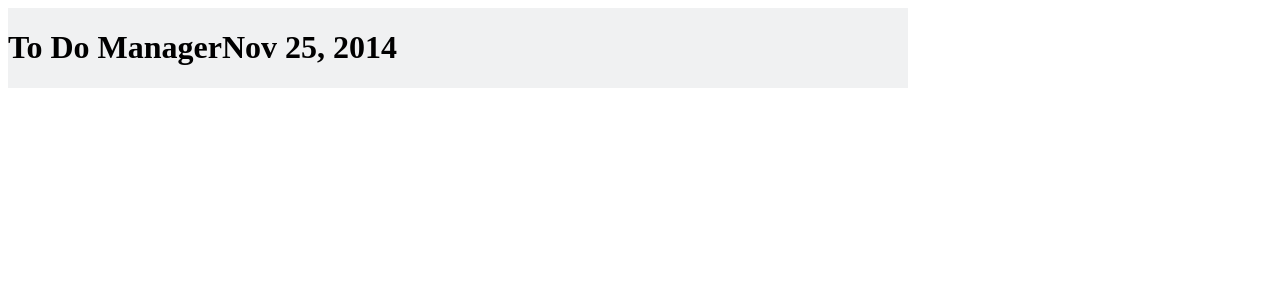
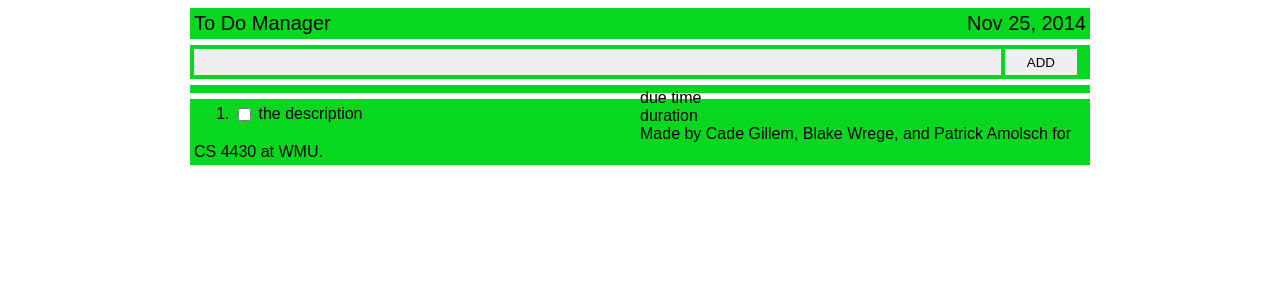
Before and after one commit to t4ls/todoapp, a PHP site: page / in a window 1280 px wide. Shown: the top 300 px of the page. Run offline with PHP 8.4, Linux system fonts and the light colour scheme.

Commit message:
Add some design and reorganize database-related modules.

```diff
--- /dev/null
+++ b/html/db/add_task.php
@@ -0,0 +1,4 @@
+<?php
+	require_once('db_interface.php');
+	echo add_task($_POST["description"]);
+?>
--- a/html/editor.php
+++ b/html/editor.php
@@ -1,3 +1,6 @@
 <div class="section" id="editor">
-
+    <form method="post" action="db/add_task.php">
+    	<input class="input" id="input_task_description" name="description" type="text"/>
+    	<input class="button" id="button_add_task" type="submit" value="ADD"/>
+    </form>
 </div>
--- /dev/null
+++ b/html/footer.php
@@ -0,0 +1,3 @@
+<div class="section" id="footer">
+	Made by Cade Gillem, Blake Wrege, and Patrick Amolsch for CS 4430 at WMU.
+</div>
--- a/html/header.php
+++ b/html/header.php
@@ -1,7 +1,8 @@
 <?php
     require_once 'core.php';
 ?>
-<div class="header">
-    <div class="title" id="title"><h1><?php echo TITLE; ?></h1></div>
-    <div class="title" id="date"><h1><?php echo get_date(); ?></h1></div>
+<div id="header" class="section">
+    <span class="title" id="title"><?php echo TITLE; ?></span>
+    <span class="title" id="date"><?php echo get_date(); ?></span>
+    <div class="spacer"></div>
 </div>
--- a/html/index.php
+++ b/html/index.php
@@ -2,13 +2,18 @@
 <?php
     require_once 'core.php'
 ?>
-<html><div class="container">
-    <head>
+<html>
+	<head>
         <title><?php echo TITLE; ?></title>
         <link rel="stylesheet" href="layout.css"/>
         <link rel="stylesheet" href="style.css"/>
-    </head>
-    <body>
-        <?php include_once 'header.php'; ?>
-    </body>
-</div></html>
+	</head>
+	<body>
+		<div class="container">
+	        <?php include_once 'header.php'; ?>
+	        <?php include_once 'editor.php'; ?>
+	        <?php include_once 'list.php'; ?>
+	        <?php include_once 'footer.php'; ?>
+		</div>
+	</body>
+</html>
--- a/html/layout.css
+++ b/html/layout.css
@@ -1,21 +1,61 @@
 /* This stylesheet defines layout styles only. No colors, fonts, etc. Only sizes, padding, etc. */
 
+.spacer {
+	clear: both;
+}
+
+.container {
+    max-width: 900px;
+
+	margin-left: auto;
+	margin-right: auto;
+}
+
+.section {
+	margin-bottom: 6px;
+	padding: 4px;
+}
+
+.column {
+	float: left;
+	width: 50%;
+}
+
 body {
-    max-width: 900px;
+
 }
 
 .header {
-    display: flex;
 }
 
 .title {
-
 }
 
-.title #title {
-
+#title {
+	float: left;
 }
 
-.title #date {
+#date {
+	float: right;
+}
 
+input {
+	display: inline-block;
+	vertical-align: top;
 }
+
+input.input {
+	height: 24px;
+}
+
+input.button {
+	height: 26px;
+}
+
+#input_task_description {
+	width: 90%;
+}
+
+#button_add_task {
+	width: 8%;
+}
--- /dev/null
+++ b/html/list.php
@@ -0,0 +1,26 @@
+<div class="section" id="list" >
+	<span class="column" id="task_list">
+		<ol class="list" id="tasks">
+			<?php
+			// TODO: populate task list with items with checkboxes.
+			// Example on next HTML line.
+			?>
+			<li class="task" id="task_0">
+				<input class="task_checkbox" type="checkbox" name="task_0_selected"/>
+				<span class="task_description" id="task_0_description">the description</span>
+			</li>
+		</ol>
+	</span>
+	<span class="column" id="task_details">
+		<?php
+			//TODO: Pull all the information about the task.
+		?>
+		<div class="task_property" id="task_due">
+		due time
+		</div>
+		<div class="task_property" id="task_duration">
+		duration
+		</div>
+	<span>
+	<div class="spacer"></div>
+</div>
--- a/html/style.css
+++ b/html/style.css
@@ -1,11 +1,22 @@
 /* This stylesheet is for visual styles only. Use it for fonts, colors, etc. No layout. */
 
 .container {
-    background-color: #F0F1F2;
+    font-family: Arial;
+}
+
+.section {
+    background-color: #07D71F;
+}
+
+.column {
+
+}
+
+.title {
+	font-size: 20px;
 }
 
 p {
-    font-family: Arial;
 }
 
 a {
@@ -27,3 +38,18 @@ h1 {
 h2 {
 
 }
+
+input {
+	border: 0;
+	font-family: Arial;
+}
+
+input.input {
+	background-color: #eeeeee;
+	color: #444444;
+	font-size: 20px;
+}
+
+input.button {
+
+}
```
Also changed, not shown: html/db/db_interface.php (renamed from html/db_interface.php), html/db/test_db.php (renamed from html/test_db.php).
